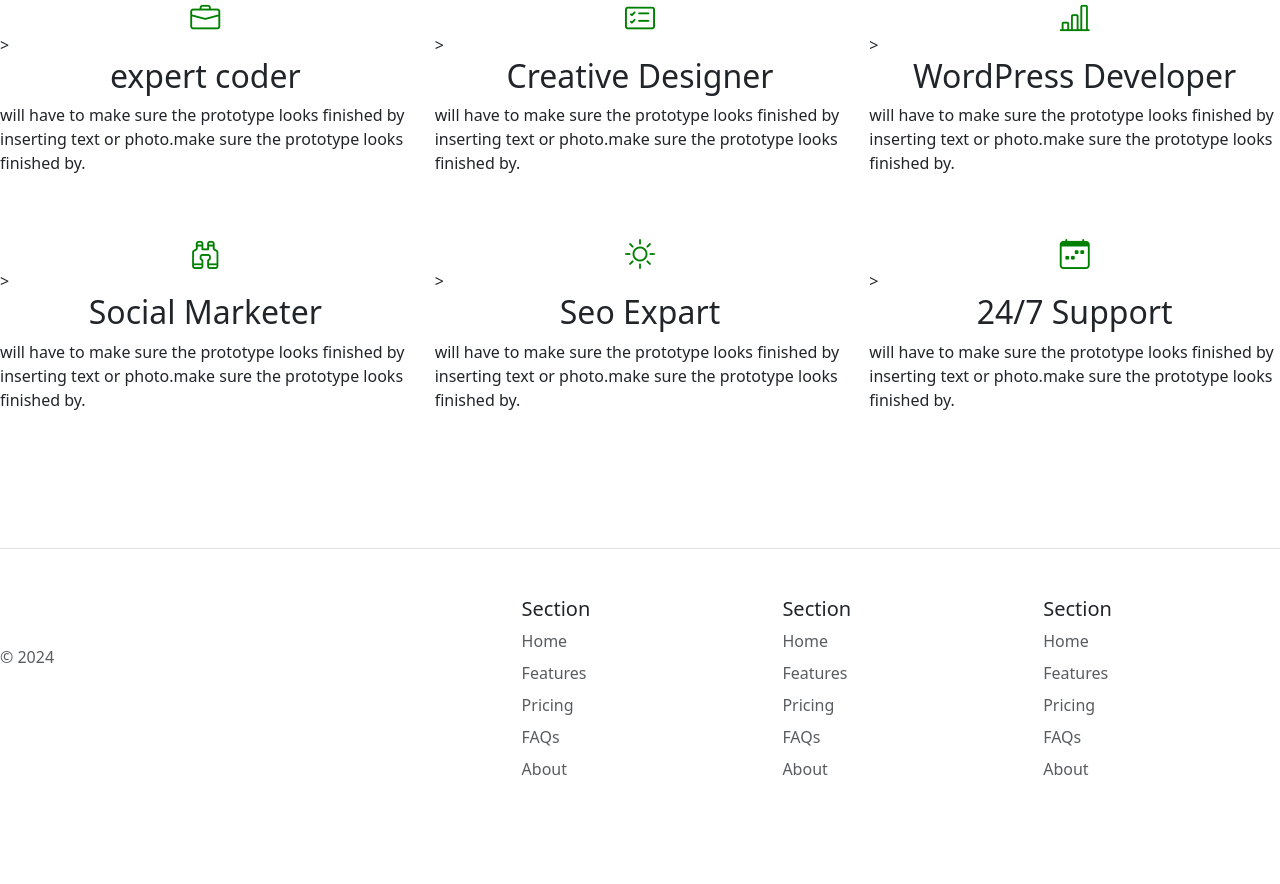
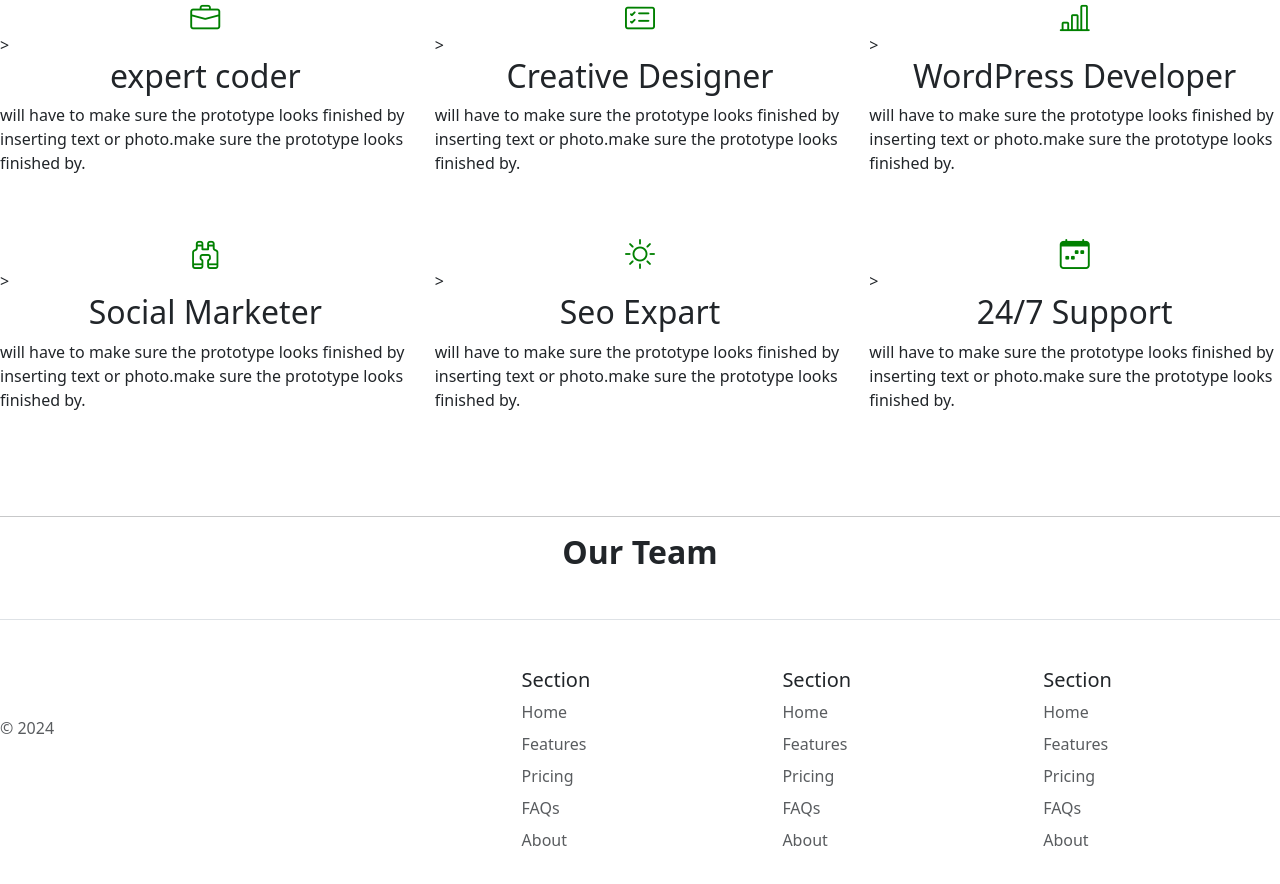
Before and after one commit to O-Turan/bootstrap-mockup, a plain HTML site: page index.html in a window 1280 px wide. Shown: the part 1226-2110 px from the top of the page. Drawn offline with nearby package versions, Linux system fonts and the light colour scheme.

Commit message:
begonnen met our team

```diff
--- a/index.html
+++ b/index.html
@@ -215,6 +215,26 @@
     </div>
   </div>
 
+<hr>
+
+  <div class="container">
+    <h2 class="text-center fw-bolder">Our Team</h2>
+
+
+
+
+
+
+
+
+
+
+
+  </div>
+
+
+
+
 
   <footer class="row row-cols-1 row-cols-sm-2 row-cols-md-5 py-5 my-5 border-top">
     <div class="col mb-3">
@@ -264,6 +284,8 @@
     </div>
   </footer>
 
+
+
 </body>
 
 <script defer src="https://cdn.jsdelivr.net/npm/bootstrap@5.3.3/dist/js/bootstrap.bundle.min.js"
```
